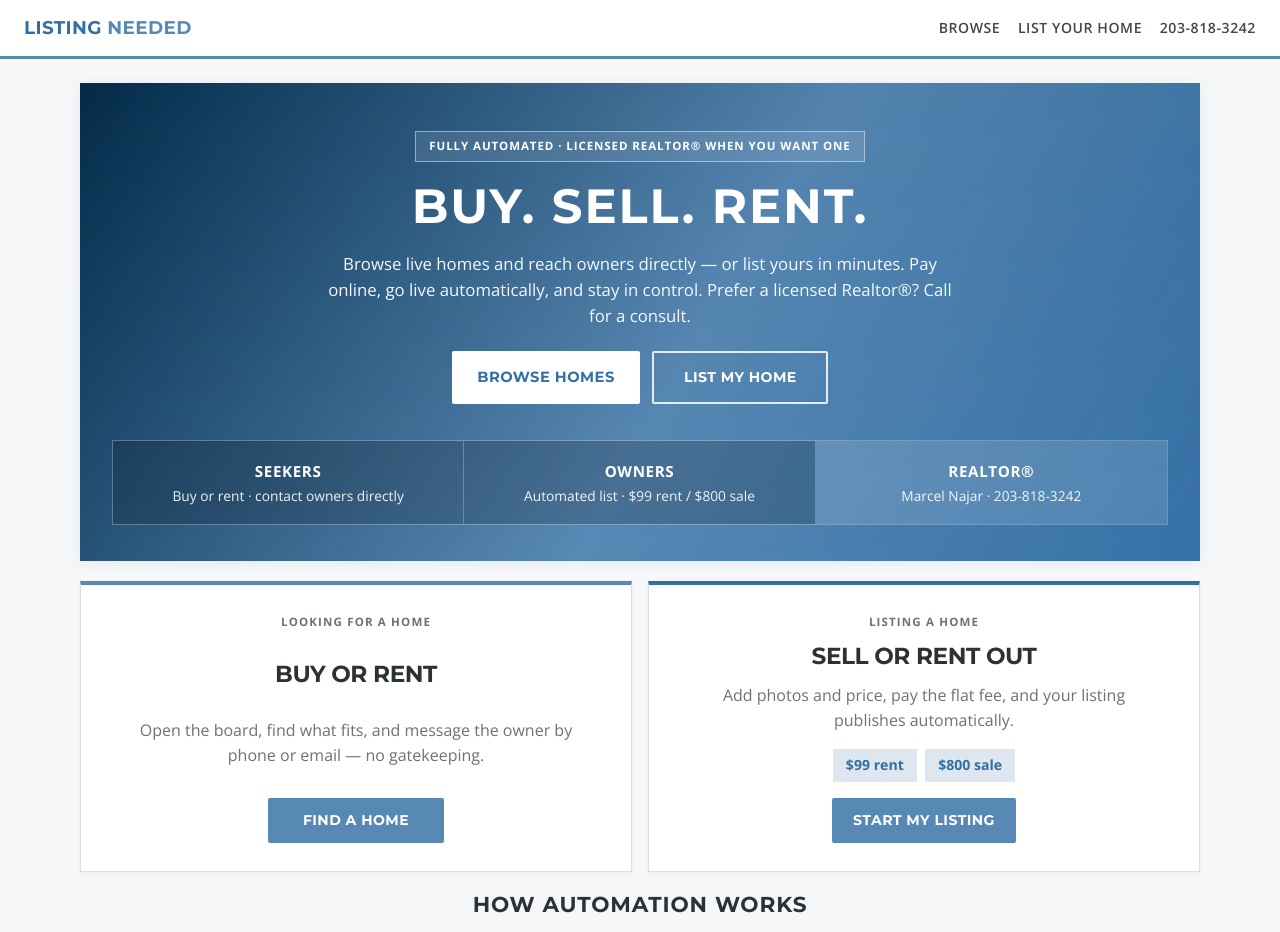
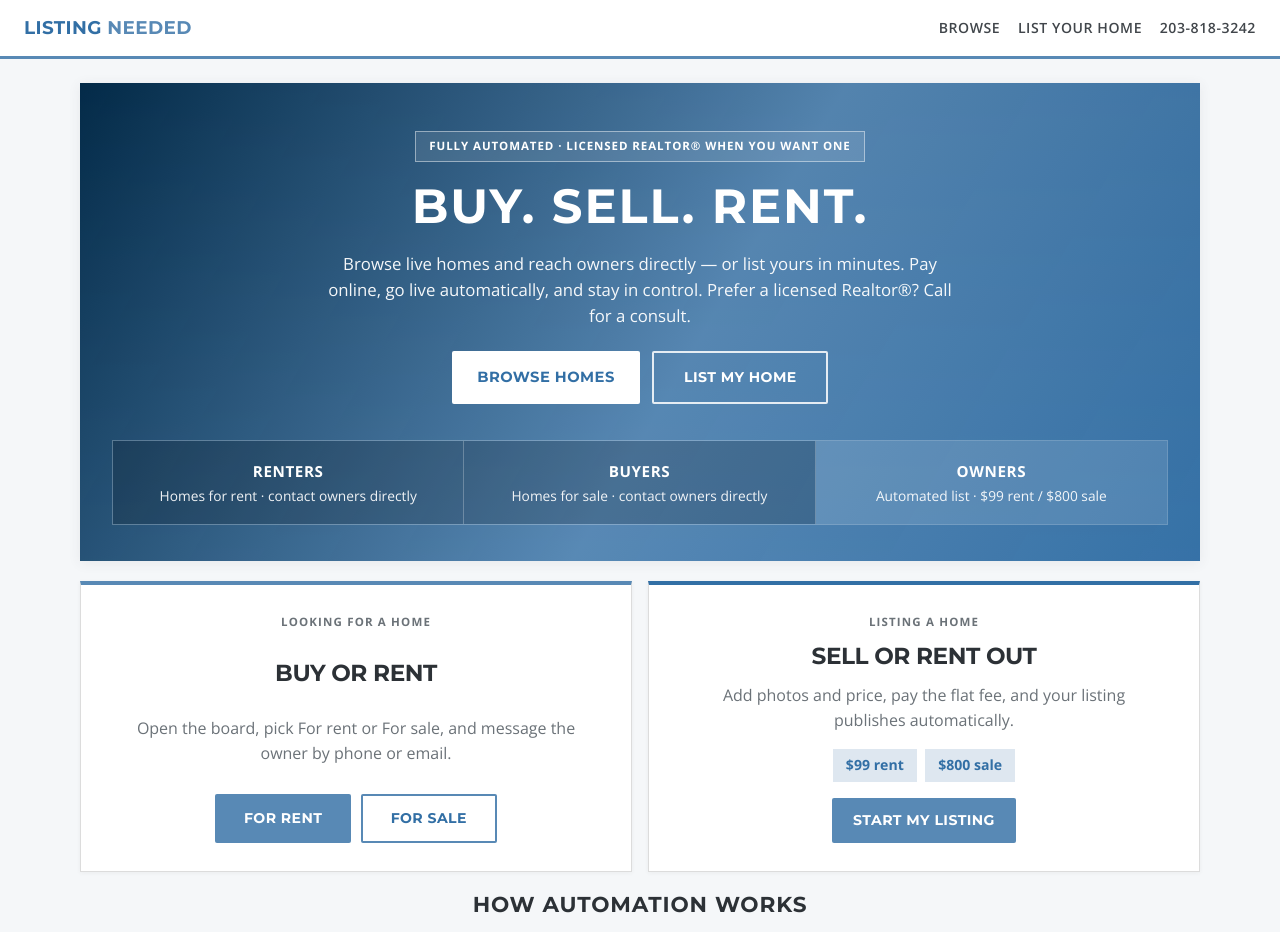
Before and after one commit to bureauficoaacredit-debug/listingneeded, a React (Vite) app: page / in a window 1280 px wide. Shown: the top 932 px of the page. Built offline with nearby package versions, Linux system fonts and the light colour scheme.

Commit message:
feat: active rent/sale browse filters and clickable seeker paths

```diff
--- a/src/pages/Browse.tsx
+++ b/src/pages/Browse.tsx
@@ -1,9 +1,18 @@
-import { useEffect, useState } from 'react'
-import { Link } from 'react-router-dom'
-import type { Listing } from '../lib/types'
+import { useEffect, useMemo, useState } from 'react'
+import { Link, useSearchParams } from 'react-router-dom'
+import type { Listing, ListingType } from '../lib/types'
 import { liveListings } from '../lib/store'
 
+type Filter = 'all' | ListingType
+
+function parseFilter(raw: string | null): Filter {
+  if (raw === 'rent' || raw === 'sale') return raw
+  return 'all'
+}
+
 export default function Browse() {
+  const [searchParams, setSearchParams] = useSearchParams()
+  const filter = parseFilter(searchParams.get('type'))
   const [listings, setListings] = useState<Listing[]>([])
   const [loading, setLoading] = useState(true)
   const [error, setError] = useState('')
@@ -25,6 +34,19 @@ export default function Browse() {
     }
   }, [])
 
+  const filtered = useMemo(() => {
+    if (filter === 'all') return listings
+    return listings.filter((l) => l.type === filter)
+  }, [listings, filter])
+
+  function setFilter(next: Filter) {
+    if (next === 'all') setSearchParams({})
+    else setSearchParams({ type: next })
+  }
+
+  const title =
+    filter === 'rent' ? 'Homes for rent' : filter === 'sale' ? 'Homes for sale' : 'Live listings'
+
   if (loading) {
     return <div className="card"><div className="body">Loading listings…</div></div>
   }
@@ -36,14 +58,48 @@ export default function Browse() {
   return (
     <div style={{display:'grid', gap:'1rem'}}>
       <div>
-        <h1 style={{margin:'0 0 .35rem'}}>Live listings</h1>
+        <h1 style={{margin:'0 0 .35rem'}}>{title}</h1>
         <p className="meta">Only paid, live homes. Contact owners directly.</p>
       </div>
-      {listings.length === 0 ? (
-        <div className="card"><div className="body">No live listings yet. <Link to="/list">Be the first to list</Link>.</div></div>
+
+      <div className="filter-tabs" role="tablist" aria-label="Listing type">
+        <button
+          type="button"
+          role="tab"
+          className={`filter-tab${filter === 'all' ? ' active' : ''}`}
+          aria-selected={filter === 'all'}
+          onClick={() => setFilter('all')}
+        >
+          All
+        </button>
+        <button
+          type="button"
+          role="tab"
+          className={`filter-tab${filter === 'rent' ? ' active' : ''}`}
+          aria-selected={filter === 'rent'}
+          onClick={() => setFilter('rent')}
+        >
+          For rent
+        </button>
+        <button
+          type="button"
+          role="tab"
+          className={`filter-tab${filter === 'sale' ? ' active' : ''}`}
+          aria-selected={filter === 'sale'}
+          onClick={() => setFilter('sale')}
+        >
+          For sale
+        </button>
+      </div>
+
+      {filtered.length === 0 ? (
+        <div className="card"><div className="body">
+          No live {filter === 'all' ? 'listings' : filter === 'rent' ? 'rentals' : 'homes for sale'} yet.{' '}
+          <Link to="/list">Be the first to list</Link>.
+        </div></div>
       ) : (
         <div className="grid">
-          {listings.map((l) => (
+          {filtered.map((l) => (
             <Link key={l.id} to={`/listing/${l.id}`} className="card" style={{color:'inherit'}}>
               {l.photoDataUrls[0] ? (
                 <img className="thumb" src={l.photoDataUrls[0]} alt="" />
--- a/src/pages/Home.tsx
+++ b/src/pages/Home.tsx
@@ -16,18 +16,18 @@ export default function Home() {
           <Link className="btn secondary" to="/list">List my home</Link>
         </div>
         <div className="hero-stats">
-          <div className="hero-stat">
-            <strong>Seekers</strong>
-            <span>Buy or rent · contact owners directly</span>
-          </div>
-          <div className="hero-stat">
+          <Link className="hero-stat" to="/browse?type=rent">
+            <strong>Renters</strong>
+            <span>Homes for rent · contact owners directly</span>
+          </Link>
+          <Link className="hero-stat" to="/browse?type=sale">
+            <strong>Buyers</strong>
+            <span>Homes for sale · contact owners directly</span>
+          </Link>
+          <Link className="hero-stat accent" to="/list">
             <strong>Owners</strong>
             <span>Automated list · ${LISTING_FEE_RENT_USD} rent / ${LISTING_FEE_SALE_USD} sale</span>
-          </div>
-          <div className="hero-stat accent">
-            <strong>Realtor®</strong>
-            <span>Marcel Najar · 203-818-3242</span>
-          </div>
+          </Link>
         </div>
       </section>
 
@@ -36,9 +36,12 @@ export default function Home() {
           <p className="path-kicker">Looking for a home</p>
           <h2>Buy or rent</h2>
           <p>
-            Open the board, find what fits, and message the owner by phone or email — no gatekeeping.
+            Open the board, pick For rent or For sale, and message the owner by phone or email.
           </p>
-          <Link className="btn" to="/browse">Find a home</Link>
+          <div className="path-actions">
+            <Link className="btn" to="/browse?type=rent">For rent</Link>
+            <Link className="btn secondary" to="/browse?type=sale">For sale</Link>
+          </div>
         </article>
         <article className="path-card path-own">
           <p className="path-kicker">Listing a home</p>
--- a/src/styles/app.css
+++ b/src/styles/app.css
@@ -312,3 +312,39 @@ input, select, textarea {
 .admin-table th, .admin-table td { text-align: left; padding: 0.75rem 0.9rem; border-bottom: 1px solid var(--line); vertical-align: top; }
 .admin-table th { color: var(--muted); font-size: 0.75rem; text-transform: uppercase; letter-spacing: 0.04em; }
 .admin-table tr:last-child td { border-bottom: none; }
+
+
+.filter-tabs {
+  display: flex; gap: 0; flex-wrap: wrap;
+  border: 1px solid var(--line);
+  background: #fff;
+  width: fit-content;
+  max-width: 100%;
+}
+.filter-tab {
+  appearance: none;
+  border: none;
+  background: transparent;
+  color: var(--ink);
+  font: inherit;
+  font-family: "Montserrat", sans-serif;
+  font-weight: 700;
+  font-size: 0.82rem;
+  letter-spacing: 0.04em;
+  text-transform: uppercase;
+  padding: 0.7rem 1.15rem;
+  cursor: pointer;
+  border-right: 1px solid var(--line);
+}
+.filter-tab:last-child { border-right: none; }
+.filter-tab:hover { background: var(--brand-soft); }
+.filter-tab.active {
+  background: var(--brand);
+  color: #fff;
+}
+.path-actions {
+  display: flex; gap: 0.6rem; flex-wrap: wrap; justify-content: center;
+}
+.path-actions .btn { min-width: 8.5rem; }
+a.hero-stat { color: inherit; text-decoration: none; transition: background 0.15s ease; }
+a.hero-stat:hover { background: rgba(255,255,255,0.22); text-decoration: none; }
```
